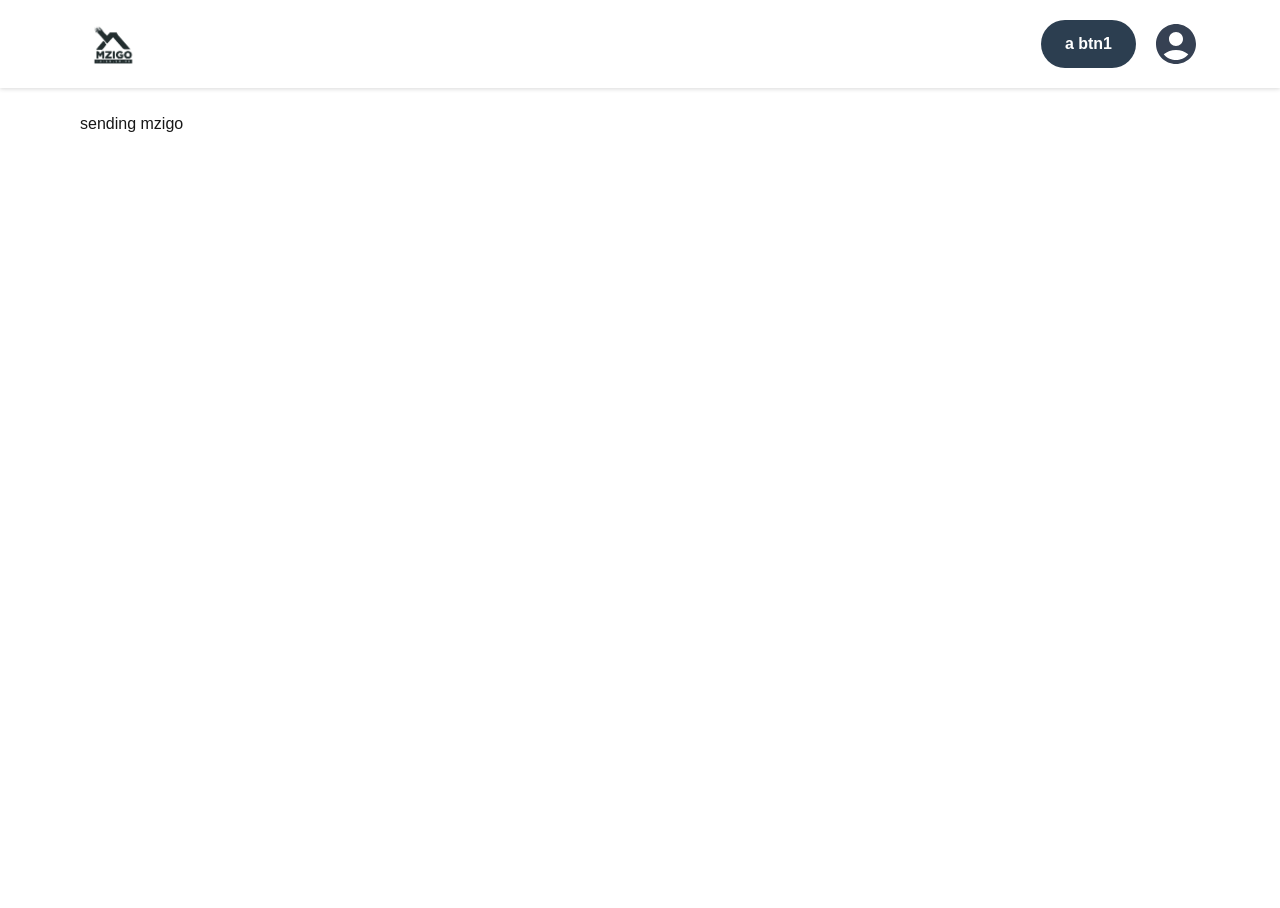
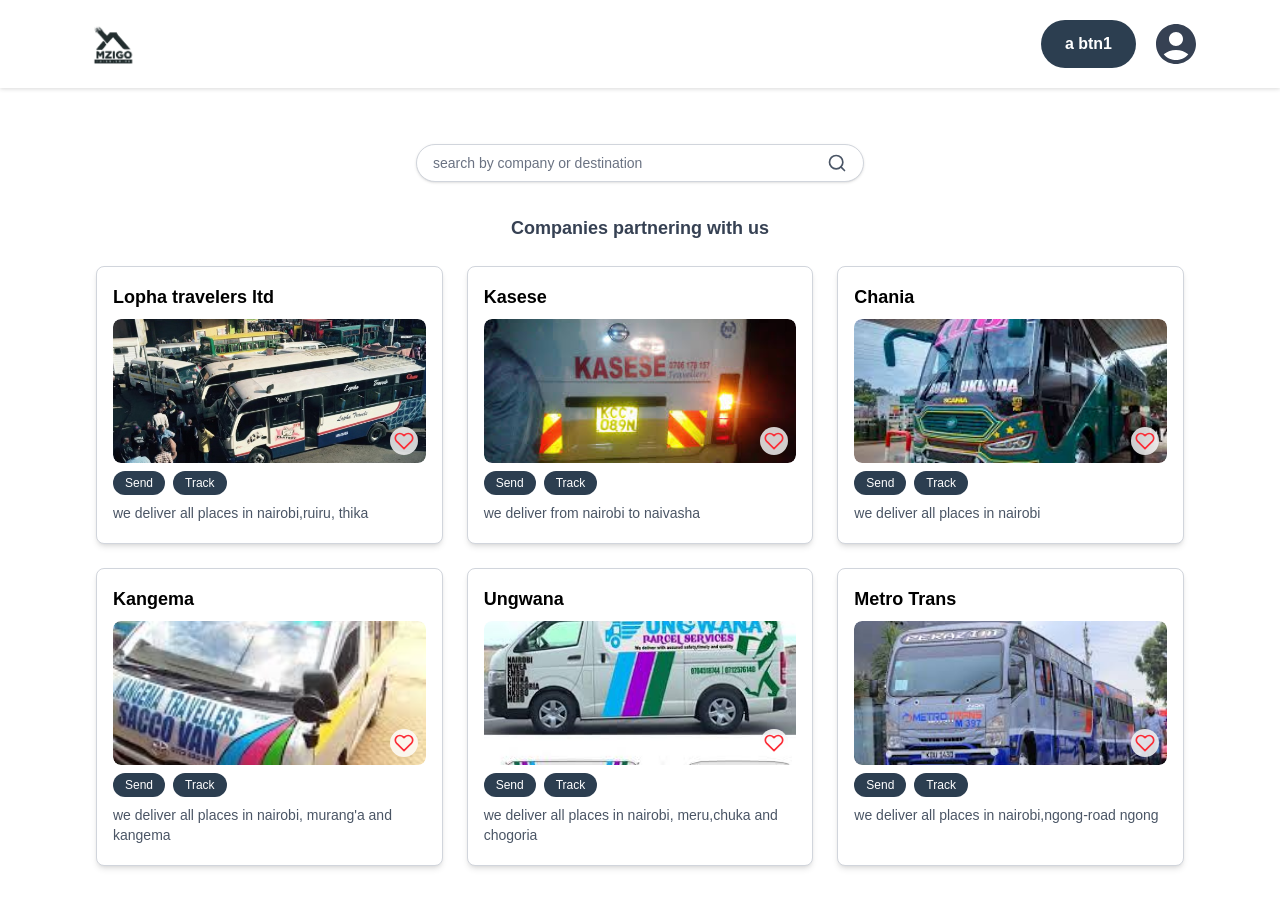
Before and after one commit to Iguru-Limited/Mzigo.co.ke, a Next.js app: page /send-mzigo in a window 1280 px wide. Shown: the top 908 px of the page. Built offline with nearby package versions, Linux system fonts and the light colour scheme.

Commit message:
sending mzigo done

```diff
--- a/app/components/CompanyCard.tsx
+++ b/app/components/CompanyCard.tsx
@@ -1,20 +1,38 @@
-import React from "react";
+'use client';
+
+import React, { useState } from "react";
 import Image, { StaticImageData } from "next/image";
+import { FiHeart } from "react-icons/fi";
+import { AiFillHeart } from "react-icons/ai";
 
 interface CompanyCardProps {
   companyName: string;
-  imageSrc: string | StaticImageData; // ✅ Accept both imported images & URLs
+  imageSrc: string | StaticImageData;
   description: string;
 }
 
 function CompanyCard({ companyName, imageSrc, description }: CompanyCardProps) {
+  const [liked, setLiked] = useState(false);
+  const [likeCount, setLikeCount] = useState(0);
+
+  const toggleLike = () => {
+    setLiked(!liked);
+    setLikeCount((prev) => (liked ? prev - 1 : prev + 1));
+  };
+
   return (
-    <div className="border border-gray-300 rounded-lg p-4 bg-white shadow-md flex flex-col items-start">
+    <div
+      className="border border-gray-300 rounded-lg p-4 bg-white shadow-md
+                 flex flex-col items-start transform transition duration-300 ease-in-out
+                 hover:scale-[1.02] hover:shadow-lg"
+    >
       {/* Company Name */}
-      <h3 className="font-bold mb-2 text-lg text-left w-full text-black">{companyName}</h3>
+      <h3 className="font-bold mb-2 text-lg text-left w-full text-black">
+        {companyName}
+      </h3>
 
-      {/* Image */}
-      <div className="w-full rounded-lg overflow-hidden mb-2">
+      {/* Image Wrapper (relative) */}
+      <div className="w-full rounded-lg overflow-hidden mb-2 relative">
         <Image
           src={imageSrc}
           alt={companyName}
@@ -22,6 +40,15 @@ function CompanyCard({ companyName, imageSrc, description }: CompanyCardProps) {
           height={200}
           className="w-full h-36 object-cover rounded-lg"
         />
+
+        {/* Like Button on Image */}
+        <button
+          onClick={toggleLike}
+          className="absolute bottom-2 right-2 bg-white/80 backdrop-blur-sm p-1 rounded-full text-red-500 hover:scale-110 transition-transform"
+          aria-label="Like"
+        >
+          {liked ? <AiFillHeart size={20} /> : <FiHeart size={20} />}
+        </button>
       </div>
 
       {/* Buttons */}
@@ -35,7 +62,10 @@ function CompanyCard({ companyName, imageSrc, description }: CompanyCardProps) {
       </div>
 
       {/* Description */}
-      <p className="text-sm text-gray-600 lowercase">{description}</p>
+      <p className="text-sm text-gray-600 lowercase mb-1">{description}</p>
+
+      {/* Like Count */}
+
     </div>
   );
 }
--- a/app/components/Header.tsx
+++ b/app/components/Header.tsx
@@ -24,7 +24,7 @@ function Header() {
         {/* Account Icon */}
         <div className="flex items-center space-x-4">
           <button
-          className="bg-[#2c3e50] text-white font-semibold px-6 py-3 rounded-full hover:bg-[#d84343] transition"
+          className="bg-[#2c3e50] text-white text-3 font-semibold px-6 py-3 rounded-full hover:bg-[#d84343] transition"
         >
           a btn1
         </button>
--- /dev/null
+++ b/app/components/SearchBar.tsx
@@ -0,0 +1,42 @@
+'use client';
+
+import React, { useState } from 'react';
+import { FiSearch } from 'react-icons/fi';
+
+interface SearchBarProps {
+  placeholder?: string;
+}
+
+const SearchBar: React.FC<SearchBarProps> = ({ placeholder = 'search by company or destination' }) => {
+  const [query, setQuery] = useState('');
+
+  const handleSearch = (e: React.FormEvent) => {
+    e.preventDefault();
+    console.log('Searching for:', query);
+    // TODO: Add search logic here
+  };
+
+  return (
+    <form
+      onSubmit={handleSearch}
+      className="flex items-center w-full max-w-md border border-gray-300 rounded-full px-4 py-2 bg-white shadow-sm"
+    >
+      <input
+        type="text"
+        placeholder={placeholder}
+        value={query}
+        onChange={(e) => setQuery(e.target.value)}
+        className="flex-1 outline-none bg-transparent text-gray-800 placeholder-gray-500 text-sm"
+      />
+      <button
+        type="submit"
+        className="text-gray-600 hover:text-black transition-colors"
+        aria-label="Search"
+      >
+        <FiSearch size={20} />
+      </button>
+    </form>
+  );
+};
+
+export default SearchBar;
--- a/app/send-mzigo/page.tsx
+++ b/app/send-mzigo/page.tsx
@@ -1,10 +1,18 @@
 import React from 'react'
-
+import Landingpage from '../components/Landingpage'
+import SearchBar from '../components/SearchBar'
 const page = () => {
   return (
-    <div>
-      sending mzigo
-    </div>
+    <>
+    <div className="w-full flex justify-center mt-8">
+        <SearchBar placeholder="search by company or destination"/>
+      </div>
+      <div className="w-full flex justify-center mt-8">
+          {/* Subtext */}
+      <p className="text-lg font-semibold text-gray-700">Companies partnering with us</p>
+      </div>
+    <Landingpage/>
+    </>
   )
 }
 
```
